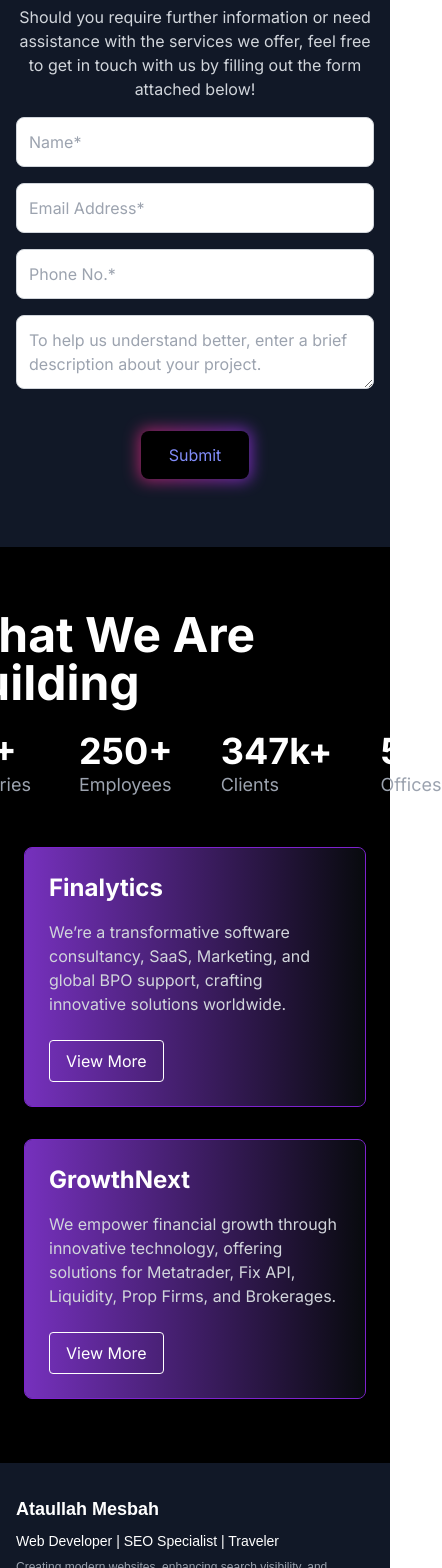
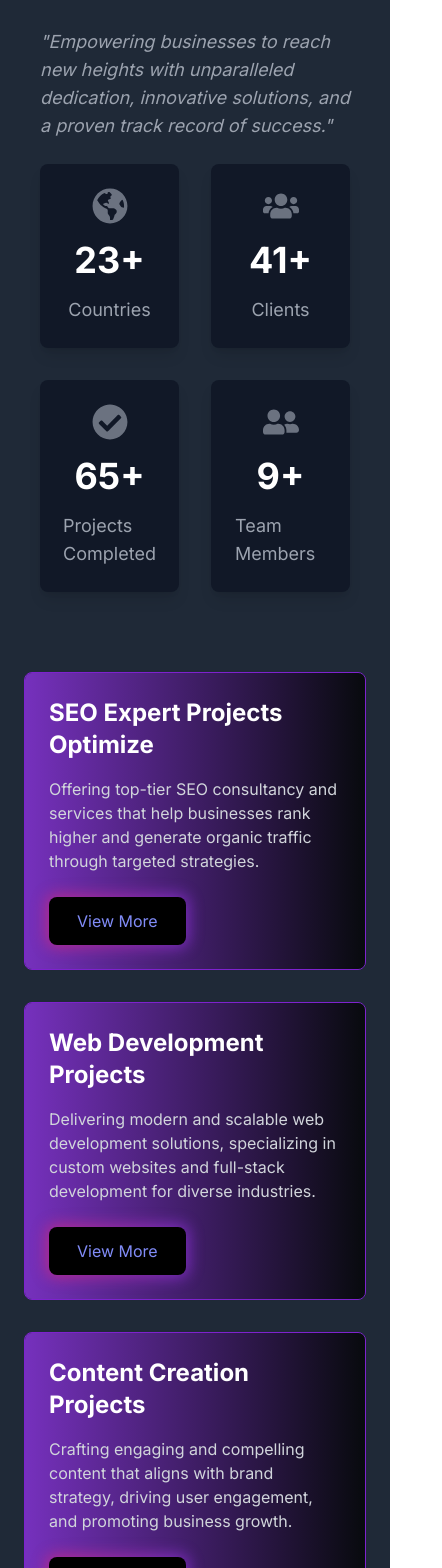
Before and after one commit to ataullahmesbah/ataullahmesbah-portfolio-next_pro, a Next.js app: page / in a window 390 px wide. Shown: the part 7977-9545 px from the top of the page, 442 px wide, since content can reach past the window. Built offline with nearby package versions, Linux system fonts and the light colour scheme.

Commit message:
Dynamic button update

```diff
--- a/src/app/(with-layout)/page.js
+++ b/src/app/(with-layout)/page.js
@@ -36,8 +36,9 @@
                 <WhoIsMesbah />
                 <MarketingSection />
                 <Testimonials />
+                <NewSection />
                 <ContactAssistance />
-                <NewSection />
+
 
 
             </main>
--- a/src/app/components/Home/NewSection/NewSection.js
+++ b/src/app/components/Home/NewSection/NewSection.js
@@ -1,64 +1,98 @@
-import React from 'react';
+import { FaGlobeAmericas, FaUsers, FaCheckCircle, FaUserFriends } from 'react-icons/fa';
+import DynamicButton from '../../Share/Button/DynamicButton/DynamicButton';
 
 const NewSection = () => {
     return (
-        <div className="bg-black text-white py-16">
-            <div className="container mx-auto flex flex-col lg:flex-row items-center justify-between px-6 lg:px-20">
+        <div className="bg-gray-800 text-white py-10">
+            <div className="container mx-auto flex flex-col lg:flex-row items-center justify-between px-6 lg:px-20 space-y-12 gap-8 lg:space-y-0 p-4">
 
 
-                <div className="text-left space-y-6 lg:w-1/2">
-                    <h2 className="text-5xl font-bold">What We Are Building</h2>
-                    <div className="flex space-x-12 mt-8">
-                        <div>
-                            <h3 className="text-4xl font-bold">78+</h3>
+
+                {/* Left Side: Statistics with Icons and Hover Effects */}
+                <div className="text-left space-y-6 lg:w-1/2 px-4">
+                    <h2 className="text-4xl font-bold">Our Achievements</h2>
+                    <p className="text-lg text-gray-400 italic">
+                        "Empowering businesses to reach new heights with unparalleled dedication,
+                        innovative solutions, and a proven track record of success."
+                    </p>
+                    <div className="grid grid-cols-2 gap-8 mt-8">
+                        {/* First Column */}
+                        <div className="bg-gray-900 flex flex-col items-center p-6 rounded-lg shadow-lg hover:shadow-xl transform hover:scale-105 transition-transform duration-300 ease-in-out space-y-4">
+                            <FaGlobeAmericas className="text-4xl text-gray-500" />
+                            <h3 className="text-4xl font-bold">23+</h3>
                             <p className="text-lg text-gray-400">Countries</p>
                         </div>
-                        <div>
-                            <h3 className="text-4xl font-bold">250+</h3>
-                            <p className="text-lg text-gray-400">Employees</p>
-                        </div>
-                        <div>
-                            <h3 className="text-4xl font-bold">347k+</h3>
+                        <div className="bg-gray-900 flex flex-col items-center p-6 rounded-lg shadow-lg hover:shadow-xl transform hover:scale-105 transition-transform duration-300 ease-in-out space-y-4">
+                            <FaUsers className="text-4xl text-gray-500" />
+                            <h3 className="text-4xl font-bold">41+</h3>
                             <p className="text-lg text-gray-400">Clients</p>
                         </div>
-                        <div>
-                            <h3 className="text-4xl font-bold">5+</h3>
-                            <p className="text-lg text-gray-400">Offices</p>
+
+                        {/* Second Column */}
+                        <div className="bg-gray-900 flex flex-col items-center p-6 rounded-lg shadow-lg hover:shadow-xl transform hover:scale-105 transition-transform duration-300 ease-in-out space-y-4">
+                            <FaCheckCircle className="text-4xl text-gray-500" />
+                            <h3 className="text-4xl font-bold">65+</h3>
+                            <p className="text-lg text-gray-400">Projects Completed</p>
+                        </div>
+                        <div className="bg-gray-900 flex flex-col items-center p-6 rounded-lg shadow-lg hover:shadow-xl transform hover:scale-105 transition-transform duration-300 ease-in-out space-y-4">
+                            <FaUserFriends className="text-4xl text-gray-500" />
+                            <h3 className="text-4xl font-bold">9+</h3>
+                            <p className="text-lg text-gray-400">Team Members</p>
                         </div>
                     </div>
                 </div>
 
 
-                <div className="grid grid-cols-1 lg:grid-cols-2 gap-8 mt-12 lg:mt-0 lg:w-1/2">
 
 
+
+
+                {/* Right Side: Project Descriptions */}
+                <div className="grid grid-cols-1 lg:grid-cols-2 gap-8 lg:w-1/2">
+
+                    {/* Card 1: SEO Expert Projects */}
                     <div className="relative bg-gray-800 rounded-lg overflow-hidden p-6 border border-purple-700 hover:border-indigo-600 transition-all duration-300">
                         <div className="absolute inset-0 bg-gradient-to-r from-purple-600 to-black opacity-75"></div>
                         <div className="relative z-10">
-                            <h3 className="text-2xl font-bold mb-4">Finalytics</h3>
+                            <h3 className="text-2xl font-bold mb-4">SEO Expert Projects Optimize</h3>
                             <p className="text-gray-300 mb-6">
-                                We’re a transformative software consultancy, SaaS, Marketing, and global BPO support, crafting innovative solutions worldwide.
+                                Offering top-tier SEO consultancy and services that help businesses rank higher and generate organic traffic through targeted strategies.
                             </p>
-                            <button className="text-white border border-white rounded px-4 py-2">View More</button>
+                            <div className='pb-0 '>
+
+                                <DynamicButton text="View More" alignment="left" />
+                            </div>
+
                         </div>
                     </div>
 
-
+                    {/* Card 2: Web Development Projects */}
                     <div className="relative bg-gray-800 rounded-lg overflow-hidden p-6 border border-purple-700 hover:border-indigo-600 transition-all duration-300">
                         <div className="absolute inset-0 bg-gradient-to-r from-purple-600 to-black opacity-75"></div>
                         <div className="relative z-10">
-                            <h3 className="text-2xl font-bold mb-4">GrowthNext</h3>
+                            <h3 className="text-2xl font-bold mb-4">Web Development Projects</h3>
                             <p className="text-gray-300 mb-6">
-                                We empower financial growth through innovative technology, offering solutions for Metatrader, Fix API, Liquidity, Prop Firms, and Brokerages.
+                                Delivering modern and scalable web development solutions, specializing in custom websites and full-stack development for diverse industries.
                             </p>
-                            <button className="text-white border border-white rounded px-4 py-2">View More</button>
+                            <DynamicButton text="View More" alignment="left" />
+                        </div>
+                    </div>
+
+                    {/* Card 3: Content Creation Projects */}
+                    <div className="relative bg-gray-800 rounded-lg overflow-hidden p-6 border border-purple-700 hover:border-indigo-600 transition-all duration-300 lg:col-span-2">
+                        <div className="absolute inset-0 bg-gradient-to-r from-purple-600 to-black opacity-75"></div>
+                        <div className="relative z-10">
+                            <h3 className="text-2xl font-bold mb-4">Content Creation Projects</h3>
+                            <p className="text-gray-300 mb-6">
+                                Crafting engaging and compelling content that aligns with brand strategy, driving user engagement, and promoting business growth.
+                            </p>
+                            <DynamicButton text="View More" alignment="left" />
                         </div>
                     </div>
 
                 </div>
             </div>
         </div>
-
     );
 };
 
--- /dev/null
+++ b/src/app/components/Share/Button/DynamicButton/DynamicButton.js
@@ -0,0 +1,32 @@
+'use client';
+
+// DynamicButton.js
+import useDynamicButton from '../UseDynamicButton/UseDynamicButton'; // Ensure this path is correct
+
+const DynamicButton = ({ text = 'Submit', alignment = 'center' }) => {
+    const { buttonText, alignment: buttonAlignment } = useDynamicButton(text, alignment);
+
+    // Define alignment classes dynamically based on the input
+    const alignmentClasses = buttonAlignment === 'left'
+        ? 'justify-start'
+        : buttonAlignment === 'right'
+            ? 'justify-end'
+            : 'justify-center'; // Default center alignment
+
+    return (
+        <div className={` flex ${alignmentClasses}`}>
+            <div className="grid gap-8 justify-center items-center">
+                <div className="relative group">
+                    <div className="absolute -inset-0.5 bg-gradient-to-r from-pink-600 to-purple-600 rounded-lg blur opacity-75 group-hover:opacity-100 transition duration-1000 group-hover:duration-200 animate-tilt"></div>
+                    <button
+                        type="button"
+                        className="relative px-7 py-4 bg-black rounded-lg leading-none flex items-center divide-x divide-gray-600 text-center">
+                        <p className="text-indigo-400 group-hover:text-gray-100 transition duration-200">{buttonText}</p>
+                    </button>
+                </div>
+            </div>
+        </div>
+    );
+};
+
+export default DynamicButton;
--- /dev/null
+++ b/src/app/components/Share/Button/UseDynamicButton/UseDynamicButton.js
@@ -0,0 +1,18 @@
+'use client';
+
+// useDynamicButton.js
+import { useState } from 'react';
+
+const useDynamicButton = (initialText = 'Submit', initialAlignment = 'center') => {
+    const [buttonText, setButtonText] = useState(initialText);
+    const [alignment, setAlignment] = useState(initialAlignment);
+
+    const updateButton = (newText, newAlignment) => {
+        setButtonText(newText || buttonText); // Set new text or keep the old one
+        setAlignment(newAlignment || alignment); // Set new alignment or keep the old one
+    };
+
+    return { buttonText, alignment, updateButton };
+};
+
+export default useDynamicButton; // Ensure you're exporting it correctly
--- a/src/app/components/Share/ConatctAssistance/ContactAssistance.js
+++ b/src/app/components/Share/ConatctAssistance/ContactAssistance.js
@@ -42,7 +42,7 @@
     };
 
     return (
-        <div className='bg-gray-900 border-t border-t-gray-800'>
+        <div className='bg-gray-900 border-t border-t-gray-800 border-b border-gray-800'>
             <div className="max-w-5xl mx-auto px-4 py-12 ">
                 <form onSubmit={handleSubmit} className="space-y-4">
 
```
